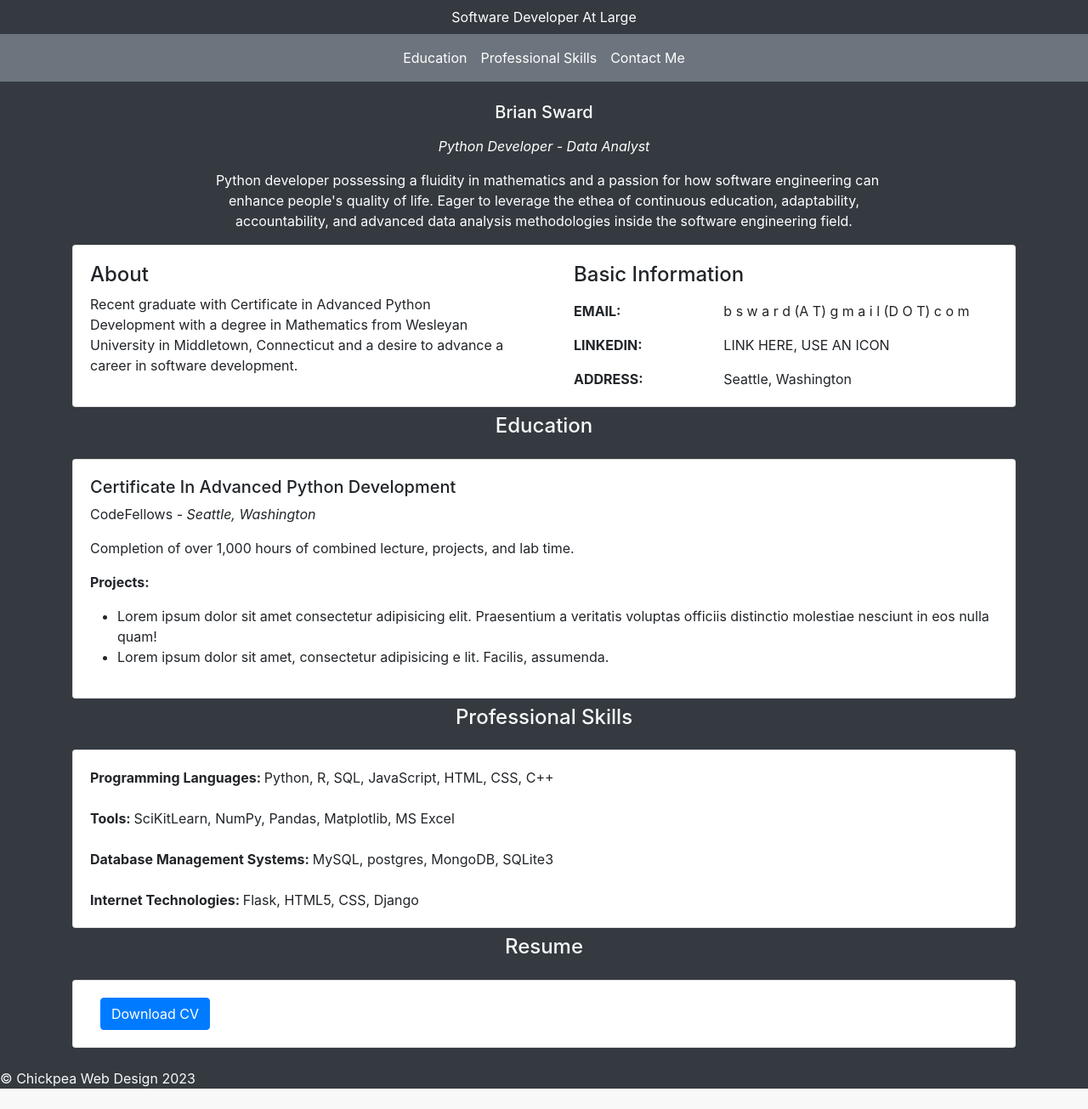
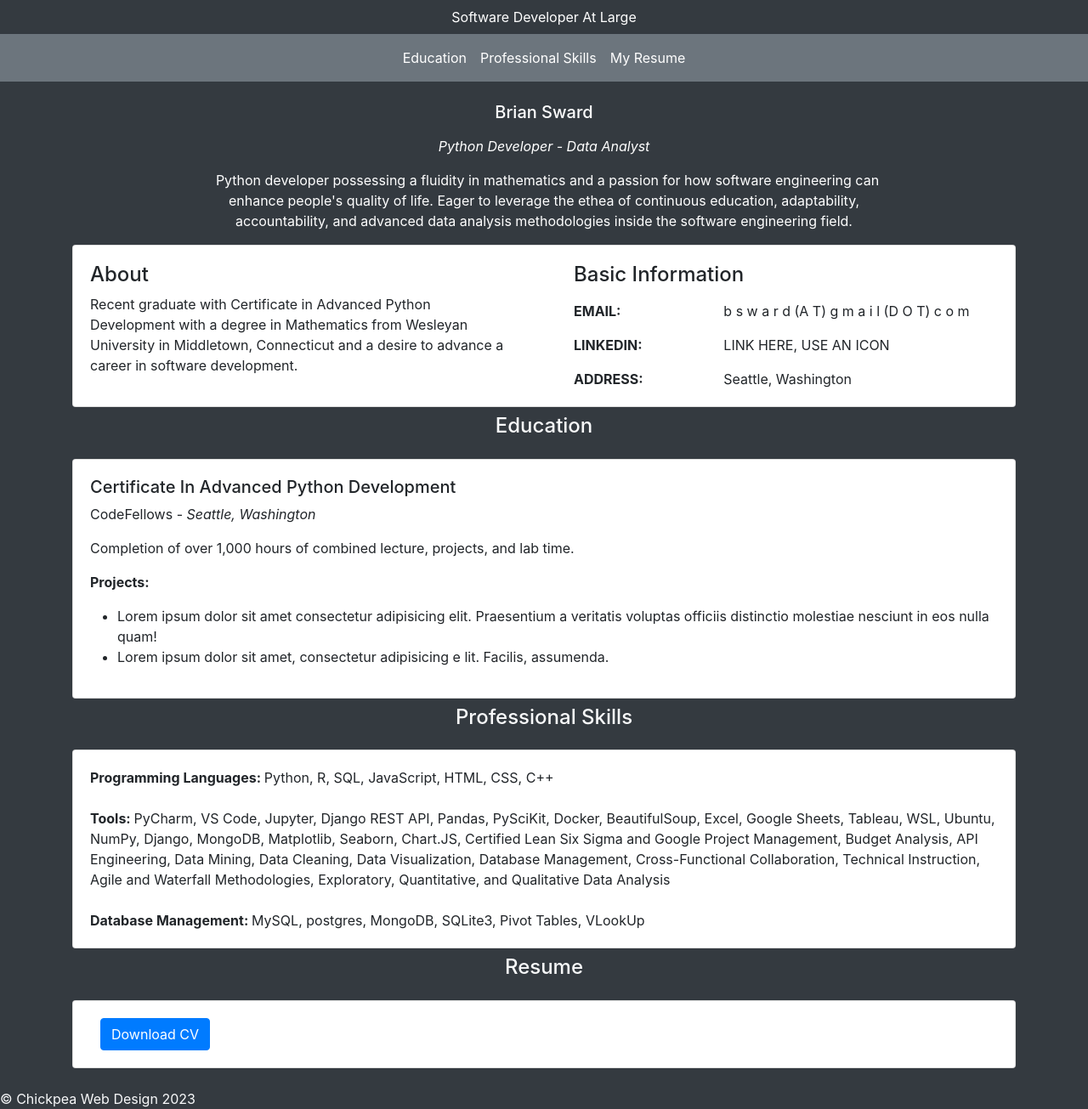
Before and after one commit to BrianSward/spa-flask-portfolio, a Flask app: page / in a window 1280 px wide. Shown: the whole page at 85% size. Before the commit the page ends 1281 px from the top, so only its background shows below. Run offline with Flask 2, Linux system fonts and the light colour scheme; some libraries are stand-ins or nearby versions.

Commit message:
content edit

```diff
--- a/Flask/templates/index.html
+++ b/Flask/templates/index.html
@@ -37,7 +37,7 @@
             <a class="nav-link text-white" href="#Prof-skill">Professional Skills</a>
           </li>
           <li class="nav-item">
-            <a class="nav-link text-white" href="#contact-us">Contact Me</a>
+            <a class="nav-link text-white" href="#contact-us">My Resume</a>
           </li>
         </ul>
       </div>
@@ -171,19 +171,14 @@
                 <b>
                   Tools:
                 </b>
-                SciKitLearn, NumPy, Pandas, Matplotlib, MS Excel
+                PyCharm, VS Code, Jupyter, Django REST API, Pandas, PySciKit, Docker, BeautifulSoup, Excel, Google Sheets, Tableau, WSL, Ubuntu, NumPy, Django, MongoDB, Matplotlib, Seaborn, Chart.JS, Certified Lean Six Sigma and Google Project Management, Budget Analysis, API Engineering, Data Mining, Data Cleaning, Data Visualization, Database Management, Cross-Functional Collaboration, Technical Instruction, Agile and Waterfall Methodologies, Exploratory, Quantitative, and Qualitative Data Analysis
                 <br>
                 <br>
                 <b>
-                  Database Management Systems:
+                  Database Management:
                 </b>
-                MySQL, postgres, MongoDB, SQLite3
-                <br>
-                <br>
-                <b>
-                  Internet Technologies:
-                </b>
-                Flask, HTML5, CSS, Django
+                MySQL, postgres, MongoDB, SQLite3, Pivot Tables, VLookUp
+
               </div>
             </div>
           </div>
```
